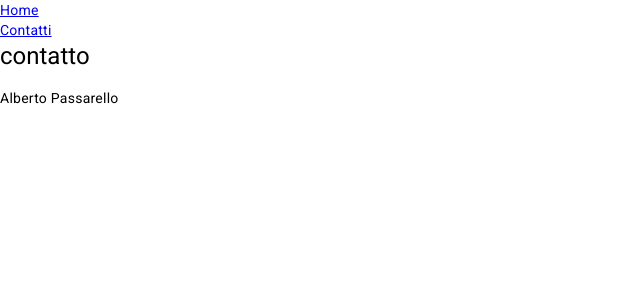
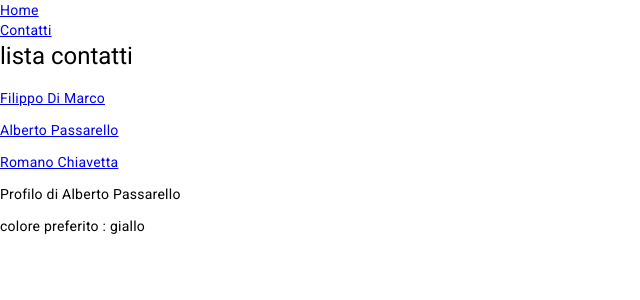
Before and after one commit to hershellayton95/studing_angular, an Angular app: page /contatti/1 in a window 1280 px wide. Shown: the top 300 px of the page, without its empty margins (0-640 px from the left). Built offline with nearby package versions, Linux system fonts and the light colour scheme.

Commit message:
children_params

```diff
--- a/src/app/app.module.ts
+++ b/src/app/app.module.ts
@@ -7,9 +7,10 @@ import { AppRoutingModule } from './app-routing.module';
 import { BrowserAnimationsModule } from '@angular/platform-browser/animations';
 import { ContattiComponent } from './componenti/contatti/contatti.component';
 import { HomeComponent } from './componenti/home/home.component';
+import { ContattoComponent } from './componenti/contatto/contatto.component';
 
 @NgModule({
-  declarations: [AppComponent, ContattiComponent, HomeComponent],
+  declarations: [AppComponent, ContattiComponent, HomeComponent, ContattoComponent],
   imports: [BrowserModule, AppRoutingModule, BrowserAnimationsModule],
   providers: [],
   bootstrap: [AppComponent],
--- a/src/app/componenti/contatti/contatti.component.html
+++ b/src/app/componenti/contatti/contatti.component.html
@@ -1,14 +1,10 @@
-<ng-template *ngIf="!isProfile; then profiliContatti else profiloContatto"></ng-template>
-<ng-template #profiliContatti>
+<div>
     <h1>lista contatti</h1>
-
     <div *ngFor="let persona of persone, index as i">
         <a routerLink="/contatti/{{i}}">
             <p>{{persona.nome}} {{persona.cognome}}</p>
         </a>
     </div>
-</ng-template>
-<ng-template #profiloContatto>
-    <h1>contatto</h1>
-    <p>{{persona.nome}} {{persona.cognome}}</p>
-</ng-template>
+</div>
+
+<router-outlet></router-outlet>
--- a/src/app/componenti/contatti/contatti.component.ts
+++ b/src/app/componenti/contatti/contatti.component.ts
@@ -9,30 +9,13 @@ import { ProvaService } from 'src/app/service/prova.service';
 })
 export class ContattiComponent implements OnInit {
   persone: any;
-  persona: any;
-  isProfile!: boolean;
-
   servizioProva: ProvaService;
-  route: ActivatedRoute;
 
   constructor(servizioProva: ProvaService, route: ActivatedRoute) {
     this.servizioProva = servizioProva;
-    this.route = route;
   }
 
   ngOnInit(): void {
-    // this.persone = this.servizioProva.getPersone();
-    // this.isProfile = !this.route.snapshot.paramMap.get('id') ? false : true;
-
-    if (this.route.snapshot.paramMap.get('id')) {
-      this.isProfile = true;
-      this.persona = this.servizioProva.getPersona(
-        parseInt(this.route.snapshot.paramMap.get('id')!)
-      );
-    } else {
-      this.isProfile = false;
-      this.persone = this.servizioProva.getPersone();
-    }
-    console.log(this.isProfile);
+    this.persone = this.servizioProva.getPersone();
   }
 }
--- /dev/null
+++ b/src/app/componenti/contatto/contatto.component.html
@@ -0,0 +1,2 @@
+<p>Profilo di {{persona.nome}} {{persona.cognome}}</p>
+<p>colore preferito : {{persona.colore}}</p>
--- /dev/null
+++ b/src/app/componenti/contatto/contatto.component.ts
@@ -0,0 +1,25 @@
+import { Component, OnInit } from '@angular/core';
+import { ActivatedRoute, ParamMap } from '@angular/router';
+import { ProvaService } from 'src/app/service/prova.service';
+
+@Component({
+  selector: 'app-contatto',
+  templateUrl: './contatto.component.html',
+  styleUrls: ['./contatto.component.css'],
+})
+export class ContattoComponent implements OnInit {
+  persona: any;
+  id!: number;
+
+  constructor(
+    private servizioProva: ProvaService,
+    private route: ActivatedRoute
+  ) {}
+
+  ngOnInit(): void {
+    this.route.paramMap.subscribe((params: ParamMap) => {
+      this.id = +params.get('id')!;
+      this.persona = this.servizioProva.getPersona(this.id);
+    });
+  }
+}
--- a/src/app/service/prova.service.ts
+++ b/src/app/service/prova.service.ts
@@ -5,9 +5,24 @@ import { Injectable } from '@angular/core';
 })
 export class ProvaService {
   persone = [
-    { nome: 'Filippo', cognome: 'Di Marco', isOnline: true },
-    { nome: 'Alberto', cognome: 'Passarello', isOnline: false },
-    { nome: 'Romano', cognome: 'Chiavetta', isOnline: false },
+    {
+      nome: 'Filippo',
+      cognome: 'Di Marco',
+      isOnline: true,
+      colore: 'verde',
+    },
+    {
+      nome: 'Alberto',
+      cognome: 'Passarello',
+      isOnline: false,
+      colore: 'giallo',
+    },
+    {
+      nome: 'Romano',
+      cognome: 'Chiavetta',
+      isOnline: false,
+      colore: 'nero',
+    },
   ];
   constructor() {}
 
```
Also changed, not shown: src/app/app-routing.module.ts (+11 -2 lines), src/app/componenti/contatto/contatto.component.css (added), 1 other file (tests, documents, lock files or other folders).
